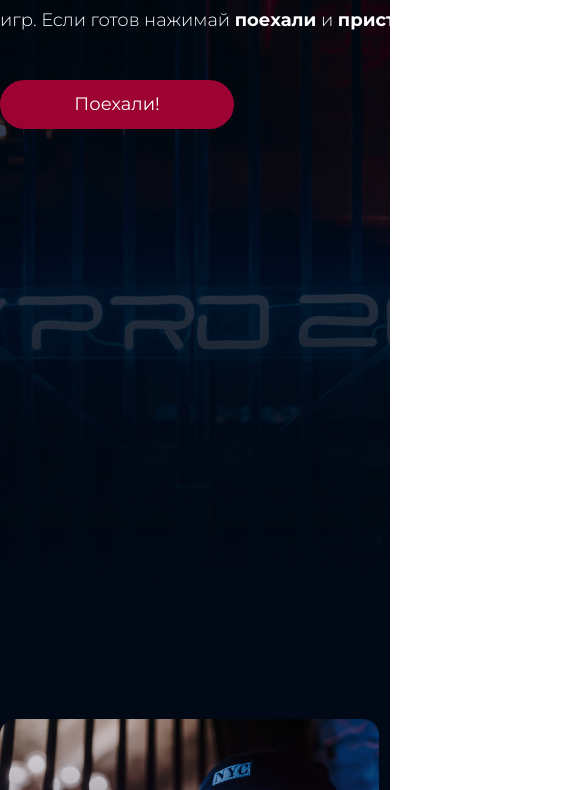
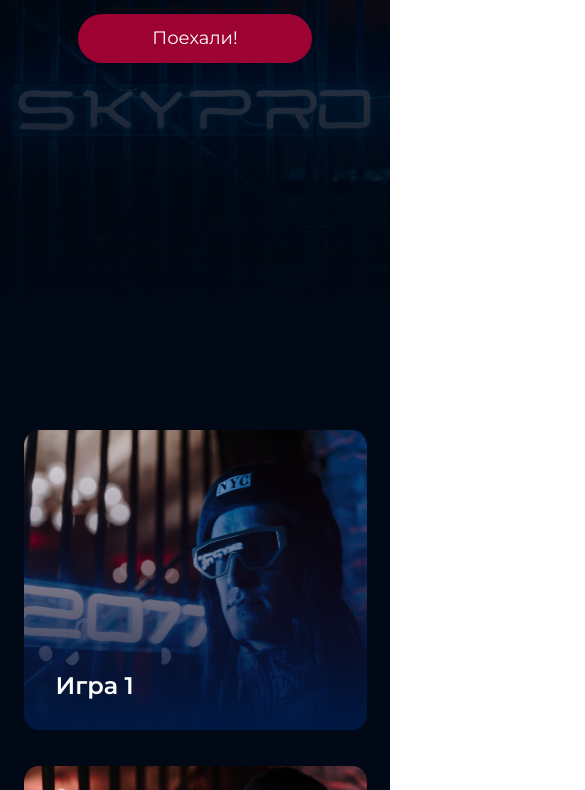
Before and after one commit to faust23259/HomeworkSkypro, a plain HTML site: page index.html in a window 390 px wide. Shown: the part 433-1223 px from the top of the page, 585 px wide, since content can reach past the window. Drawn offline with Linux system fonts and the light colour scheme.

Commit message:
create mobile version

```diff
--- /dev/null
+++ b/_mobile.scss
@@ -0,0 +1,83 @@
+@media (min-width: 769px) and (max-width: 1024px) {
+
+    .center {
+        padding-left: 32px;
+        padding-right: 32px;
+    }
+
+    .top {
+        display: flex;
+        align-items: center;
+        justify-content: center;
+        flex-direction: column;
+        text-align: center;
+
+        &__title {
+            width: 678px;
+        }
+    }
+
+    .product {
+        justify-content: center;
+    }
+
+}
+
+
+@media (min-width: 375px) and (max-width: 768px) {
+
+    .center {
+        padding-left: 16px;
+        padding-right: 16px;
+    }
+
+    .top {
+        height: 735px;
+        display: flex;
+        flex-direction: column;
+        align-items: center;
+        background-position-x: 31%;
+
+        &__title {
+            width: 343px;
+            font-style: normal;
+            font-weight: 700;
+            font-size: 32px;
+            line-height: 39px;
+            text-align: center;
+            padding-top: 238px;
+        }
+
+        &__text {
+            width: 343px;
+            font-style: normal;
+            font-weight: 300;
+            font-size: 14px;
+            line-height: 22px;
+            text-align: center;
+            margin-top: 33px;
+
+            &--strong {
+                font-size: 14px;
+                line-height: 22px;
+            }
+        }
+
+
+
+        &__button {
+            margin-top: 32px;
+        }
+    }
+
+    .product {
+        flex-direction: column;
+        align-content: center;
+
+        &__image {
+            width: 343px;
+            height: 300px;
+        }
+
+    }
+}
--- a/index.html
+++ b/index.html
@@ -22,19 +22,19 @@
     </section>
     <section class="product center">
         <article class="product__box">
-            <a href="#"><img src="img/game1.png" alt="game1"></a>
+            <a href="#"><img class="product__image" src="img/game1.png" alt="game1"></a>
             <a href="#">
                 <p class="product__text">Игра 1</p>
             </a>
         </article>
         <article class="product__box">
-            <a href="#"><img src="img/game2.png" alt="game2"></a>
+            <a href="#"><img class="product__image" src="img/game2.png" alt="game2"></a>
             <a href="#">
                 <p class="product__text">Игра 2</p>
             </a>
         </article>
         <article class="product__box">
-            <a href="#"><img src="img/game3.png" alt="game3"></a>
+            <a href="#"><img class="product__image" src="img/game3.png" alt="game3"></a>
             <a href="#">
                 <p class="product__text">Игра 3</p>
             </a>
--- /dev/null
+++ b/style.scss
@@ -0,0 +1,85 @@
+* {
+    margin: 0;
+    padding: 0;
+    font-family: 'Montserrat', sans-serif;
+}
+
+.center {
+    padding-left: calc(50% - 600px);
+    padding-right: calc(50% - 600px);
+}
+
+.top {
+    background-image: url(img/background_top.jpg);
+    background-position: center;
+    background-repeat: no-repeat;
+    background-size: cover;
+    height: 1024px;
+}
+
+.top__title {
+    font-style: normal;
+    font-weight: 700;
+    font-size: 64px;
+    line-height: 78px;
+    padding-top: 217px;
+    color: #FFFFFF;
+    width: 788px;
+}
+
+.top__text {
+    font-style: normal;
+    font-weight: 300;
+    font-size: 18px;
+    line-height: 32px;
+    color: #FFFFFF;
+    width: 481px;
+    margin-top: 32px;
+}
+
+.top__text--strong {
+    font-style: normal;
+    font-weight: 700;
+    font-size: 18px;
+    line-height: 32px;
+}
+
+.top__button {
+    width: 234.06px;
+    height: 48.6px;
+    background: #9C0332;
+    border-radius: 30px;
+    font-style: normal;
+    font-weight: 400;
+    font-size: 18px;
+    line-height: 22px;
+    color: #FFFFFF;
+    border: none;
+    margin-top: 44px;
+}
+
+.product {
+    display: flex;
+    gap: 32px;
+    flex-wrap: wrap;
+    padding-top: 128px;
+    padding-bottom: 128px;
+    background: #000915;
+}
+
+.product__box {
+    position: relative;
+}
+
+.product__text {
+    position: absolute;
+    left: 32px;
+    bottom: 32px;
+    font-style: normal;
+    font-weight: 600;
+    font-size: 24px;
+    line-height: 32px;
+    color: #FFFFFF;
+}
+
+@import 'mobile';
```
Also changed, not shown: style.css, 1 other file.
